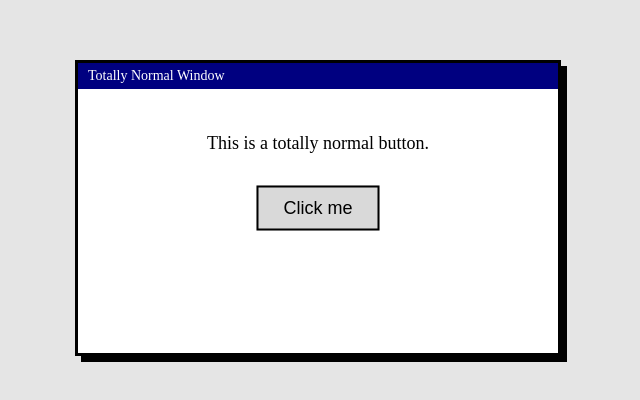
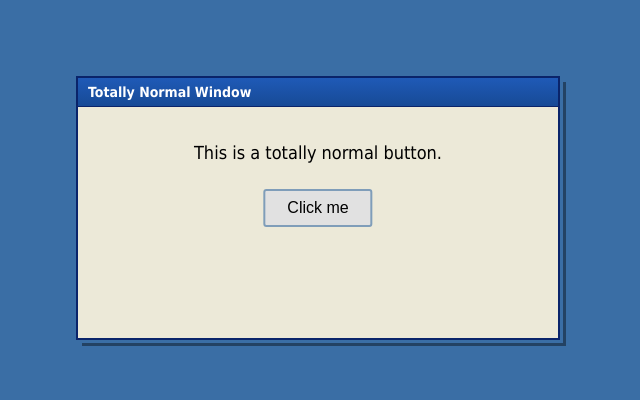
Before and after one commit to aleixelpeix7/This-is-a-normal-button, a plain HTML site: page index.html in a window 1280 px wide. Shown: the part 192-592 px from the top of the page, without its empty margins (322-962 px from the left). Drawn offline with Linux system fonts and the light colour scheme.

Commit message:
Update index.html

```diff
--- a/index.html
+++ b/index.html
@@ -8,8 +8,8 @@
   body {
     margin: 0;
     height: 100vh;
-    background: #e5e5e5;
-    font-family: "Times New Roman", serif;
+    background: #3a6ea5; /* Windows XP blue */
+    font-family: Tahoma, sans-serif;
     display: flex;
     justify-content: center;
     align-items: center;
@@ -19,28 +19,26 @@
   .window {
     width: 480px;
     height: 260px;
-    background: #ffffff;
-    border: 3px solid #000;
-    box-shadow: 6px 6px 0px #000;
+    background: #ece9d8;
+    border: 2px solid #0a246a;
+    box-shadow: 0 0 0 3px #3a6ea5, 6px 6px 0px rgba(0,0,0,0.4);
     position: relative;
-    padding-top: 30px;
   }
 
   .titlebar {
-    background: #000080;
+    background: linear-gradient(to bottom, #1f5ab7, #174a96);
     color: white;
-    padding: 5px 10px;
+    padding: 6px 10px;
     font-size: 14px;
-    position: absolute;
-    top: 0;
-    left: 0;
-    width: calc(100% - 20px);
+    font-weight: bold;
+    border-bottom: 1px solid #0a246a;
   }
 
   .text {
     text-align: center;
-    margin-top: 40px;
+    margin-top: 35px;
     font-size: 18px;
+    color: #000;
   }
 
   #btn {
@@ -48,16 +46,16 @@
     left: 50%;
     top: 50%;
     transform: translate(-50%, -50%);
-    padding: 10px 25px;
-    font-size: 18px;
-    background: #d9d9d9;
-    border: 2px solid #000;
+    padding: 8px 22px;
+    font-size: 16px;
+    background: #e1e1e1;
+    border: 2px solid #7f9db9;
+    border-radius: 3px;
     cursor: pointer;
-    transition: left 0.35s ease, top 0.35s ease;
   }
 
   #btn:active {
-    background: #c0c0c0;
+    background: #d0d0d0;
   }
 </style>
 </head>
@@ -74,7 +72,7 @@
   const btn = document.getElementById("btn");
   const win = document.querySelector(".window");
 
-  function moveButtonSmooth() {
+  function moveButton() {
     const maxX = win.clientWidth - btn.offsetWidth - 10;
     const maxY = win.clientHeight - btn.offsetHeight - 10;
 
@@ -83,18 +81,19 @@
 
     btn.style.left = newX + "px";
     btn.style.top = newY + "px";
+    btn.style.transform = "translate(0, 0)";
   }
 
-  // Escape earlier, smoothly
+  // Escape earlier, like the first version
   document.addEventListener("mousemove", (e) => {
     const rect = btn.getBoundingClientRect();
     const distX = Math.abs(e.clientX - (rect.left + rect.width / 2));
     const distY = Math.abs(e.clientY - (rect.top + rect.height / 2));
 
-    const threshold = 180; // smooth early escape
+    const threshold = 150; // earlier escape
 
     if (distX < threshold && distY < threshold) {
-      moveButtonSmooth();
+      moveButton();
     }
   });
 
```
